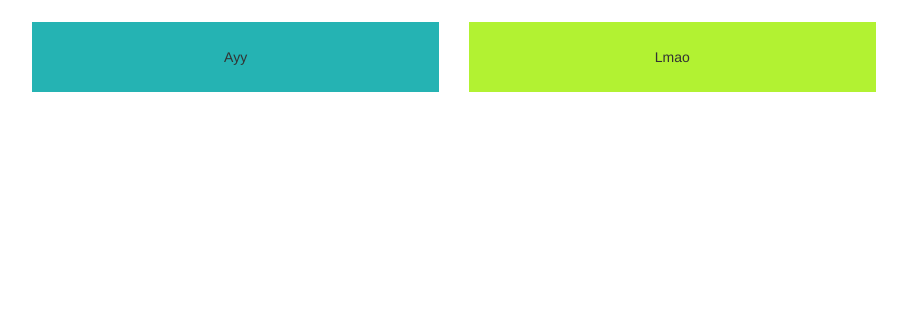
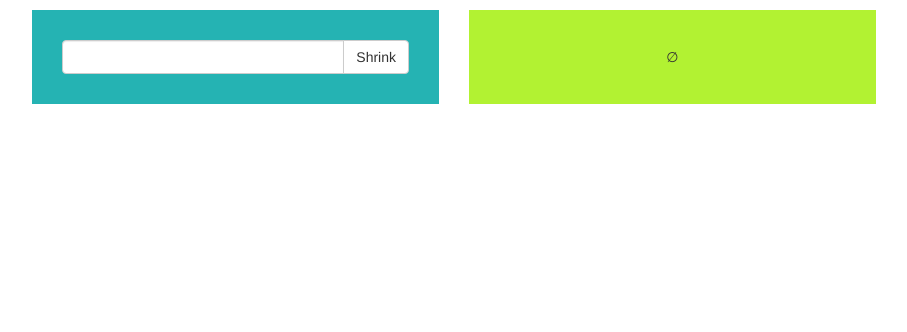
Before and after one commit to Cisplatin/z-9, a website: page public/index.html in a window 1280 px wide. Shown: the part 468-800 px from the top of the page, without its empty margins (186-1093 px from the left). Drawn offline with nearby package versions, Linux system fonts and the light colour scheme.

Commit message:
same height boxes

```diff
--- a/public/index.html
+++ b/public/index.html
@@ -39,12 +39,17 @@
             <div class="row">
                 <div class="col-xs-4 col-xs-offset-2">
                     <div class="blue-box">
-                        Ayy
+                        <div class="input-group">
+                            <input type="text" class="form-control">
+                            <span class="input-group-btn">
+                               <button class="btn btn-default" type="button">Shrink</button>
+                            </span>
+                        </div>
                     </div>
                 </div>
                 <div class="col-xs-4">
                     <div class="green-box">
-                        Lmao
+                        ∅
                     </div>
                 <div>
         </div>
--- a/public/style.css
+++ b/public/style.css
@@ -26,12 +26,12 @@ body {
 
 .green-box {
     background-color: #B2F232;
-    padding: 25px;
+    padding: 37px;
 }
 
 .blue-box {
     background-color: #25B3B3;
-    padding: 25px;
+    padding: 30px;
 }
 
 .header {
```
